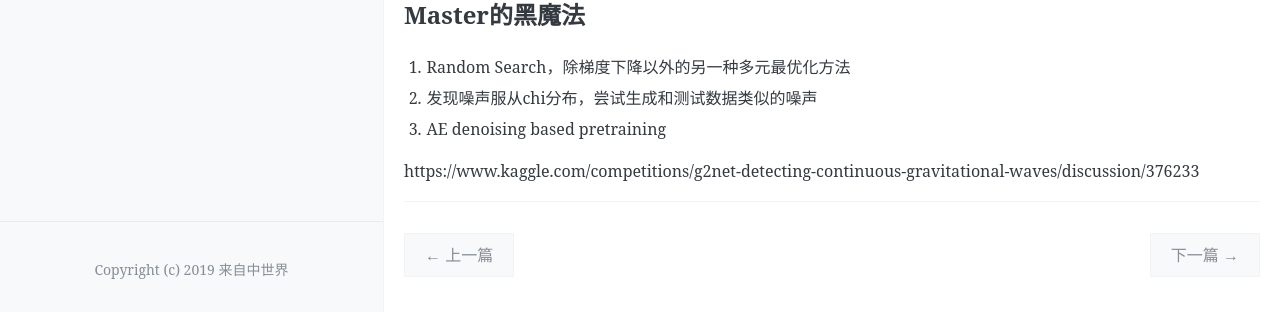
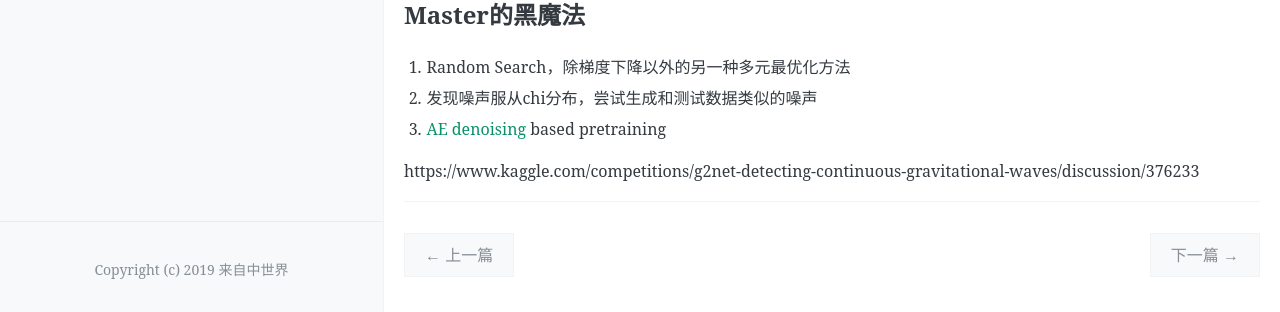
Before and after one commit to ursulalujun/Blog, a Jekyll site: the page built from _posts/2023-01-03-kaggle_first.md, in a window 1280 px wide and 900 px high, scrolled down 1580 px. Shown: the part 583-895 px from the top of the window. Built offline with Jekyll 4.4.1, drawn with Linux system fonts in a browser that asks for light colours; comment, search, counter and statistics services are not loaded; part of the change alters nothing that is shown.

```diff
--- a/_posts/2023-01-03-kaggle_first.md
+++ b/_posts/2023-01-03-kaggle_first.md
@@ -82,6 +82,6 @@ img = transforms_freq_mask(img)
 ## Master的黑魔法
 1. Random Search，除梯度下降以外的另一种多元最优化方法
 2. 发现噪声服从chi分布，尝试生成和测试数据类似的噪声
-3. AE denoising based pretraining
+3. [AE denoising](https://blog.csdn.net/qq_37524214/article/details/107415974) based pretraining
 
 https://www.kaggle.com/competitions/g2net-detecting-continuous-gravitational-waves/discussion/376233
```
